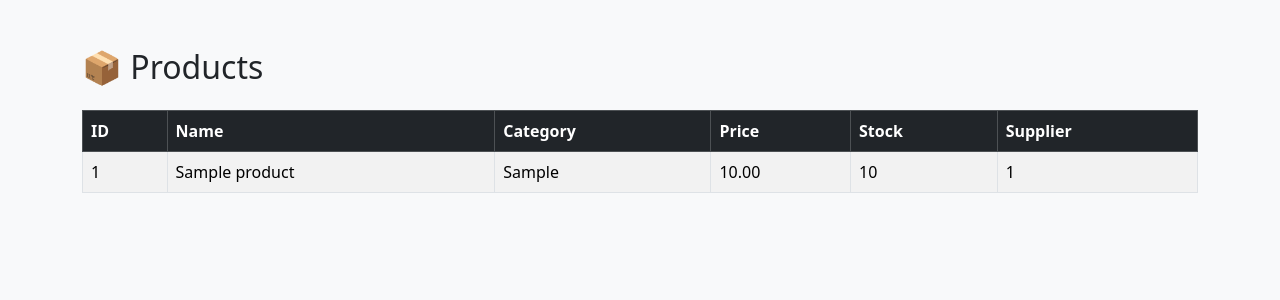
After one commit to pavaneb/RetailManagement, a Flask app: page /products in a window 1280 px wide. The commit adds this page. Shown: the top 300 px of the page. Run offline with Flask 3, Linux system fonts and the light colour scheme; tables that the repository leaves empty hold one stand-in row (values such as "Sample post").

Commit message:
Created products listing page

```diff
--- a/app/app.py
+++ b/app/app.py
@@ -1,4 +1,5 @@
 from flask import Flask, render_template
+from db import get_connection
 
 app = Flask(__name__)
 
@@ -6,5 +7,23 @@ app = Flask(__name__)
 def home():
     return render_template("index.html")
 
+
+@app.route("/products")
+def products():
+
+    connection = get_connection()
+
+    cursor = connection.cursor(dictionary=True)
+
+    cursor.execute("SELECT * FROM Product")
+
+    products = cursor.fetchall()
+
+    cursor.close()
+    connection.close()
+
+    return render_template("products.html", products=products)
+
+
 if __name__ == "__main__":
     app.run(debug=True)
--- a/app/db.py
+++ b/app/db.py
@@ -1,19 +1,9 @@
 import mysql.connector
 
-try:
-    connection = mysql.connector.connect(
+def get_connection():
+    return mysql.connector.connect(
         host="localhost",
         user="root",
         password="Mysql@123",
         database="RetailManagement"
     )
-
-    if connection.is_connected():
-        print("✅ Connected to MySQL successfully!")
-
-except Exception as e:
-    print("❌ Error:", e)
-
-finally:
-    if 'connection' in locals() and connection.is_connected():
-        connection.close()
--- a/app/templates/index.html
+++ b/app/templates/index.html
@@ -22,6 +22,7 @@
     <div class="row mt-5">
 
         <div class="col-md-4 mb-4">
+    <a href="{{ url_for('products') }}" class="text-decoration-none text-dark">
         <div class="card shadow text-center">
             <div class="card-body">
                 <h3>📦</h3>
@@ -29,6 +30,7 @@
                 <p>Manage Products</p>
             </div>
         </div>
+    </a>
 </div>
 
         <div class="col-md-4 mb-4">
--- /dev/null
+++ b/app/templates/products.html
@@ -0,0 +1,56 @@
+<!DOCTYPE html>
+<html>
+<head>
+    <title>Products</title>
+
+    <link href="https://cdn.jsdelivr.net/npm/bootstrap@5.3.7/dist/css/bootstrap.min.css" rel="stylesheet">
+</head>
+
+<body class="bg-light">
+
+<div class="container mt-5">
+
+<h2 class="mb-4">📦 Products</h2>
+
+<table class="table table-bordered table-striped">
+
+<thead class="table-dark">
+
+<tr>
+
+<th>ID</th>
+<th>Name</th>
+<th>Category</th>
+<th>Price</th>
+<th>Stock</th>
+<th>Supplier</th>
+
+</tr>
+
+</thead>
+
+<tbody>
+
+{% for product in products %}
+
+<tr>
+
+<td>{{ product.product_id }}</td>
+<td>{{ product.product_name }}</td>
+<td>{{ product.category }}</td>
+<td>{{ product.price }}</td>
+<td>{{ product.stock_quantity }}</td>
+<td>{{ product.supplier_id }}</td>
+
+</tr>
+
+{% endfor %}
+
+</tbody>
+
+</table>
+
+</div>
+
+</body>
+</html>
```
Lines whose indentation alone changed are shown as unchanged.
